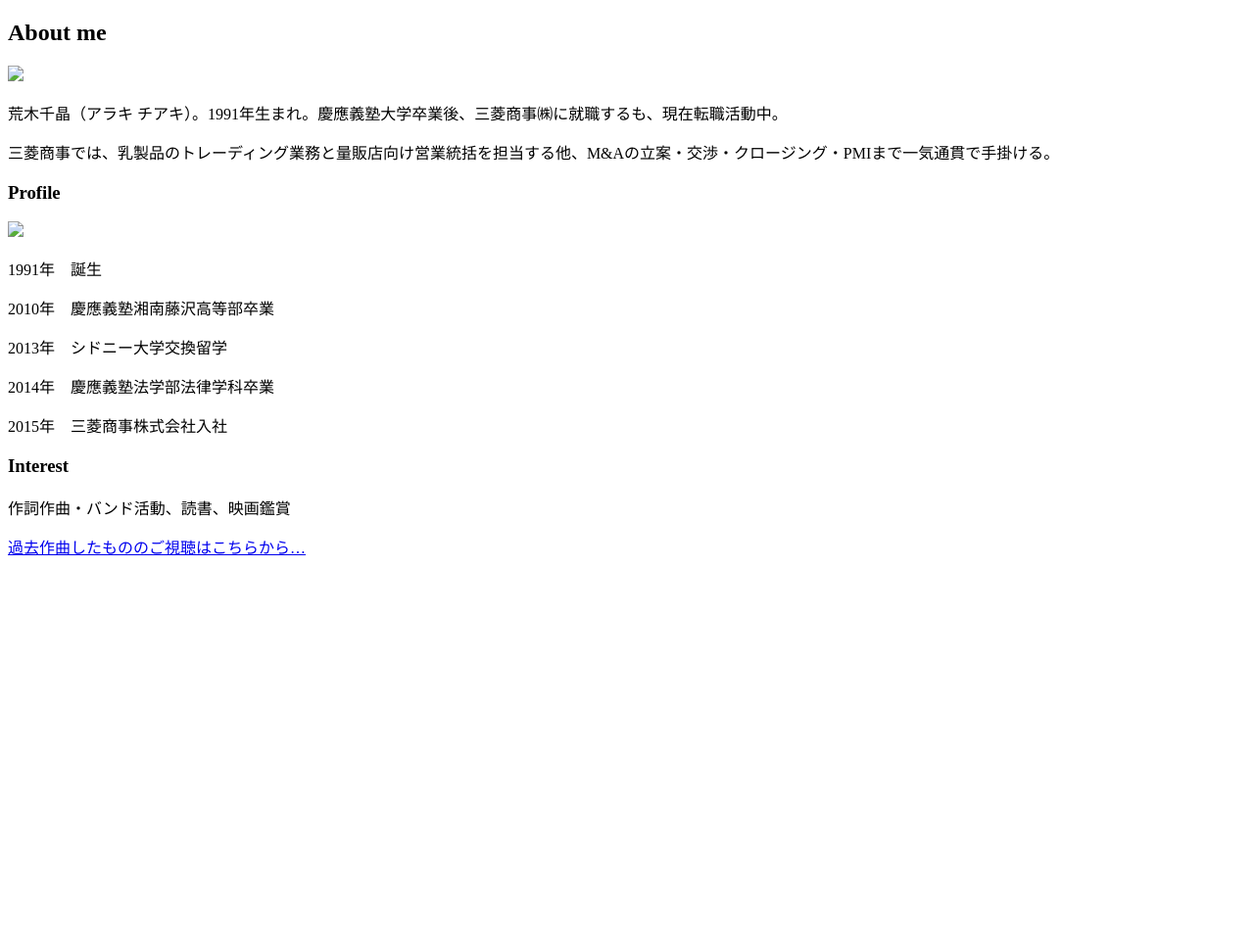
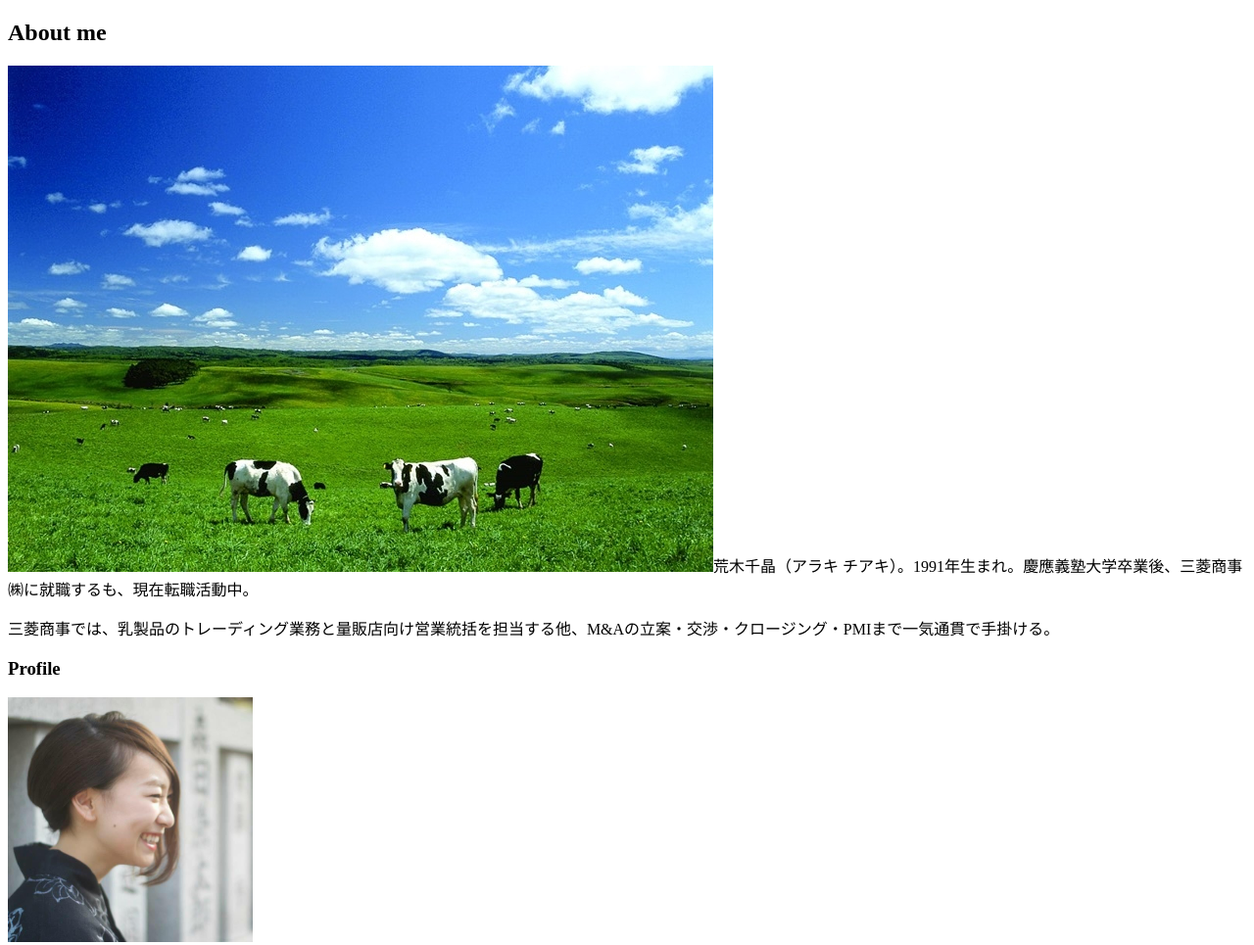
Before and after one commit to arakichisan/Profile3, a plain HTML site: page index.html in a window 1280 px wide. Shown: the top 965 px of the page at 98% size. Before the commit the page ends 800 px from the top, so only its background shows below. Drawn offline with Linux system fonts and the light colour scheme; files whose address does not match are found by name.

Commit message:
Update index.html

```diff
--- a/index.html
+++ b/index.html
@@ -9,7 +9,8 @@
     <div class="top-wrapper">
       <div class="container">
         <h2>About me</h2>
-          <img src="img/150919194303eg3n_l.jpg">
+        <div style= background: url(/Users/chiakiA/Documents/GitHub/profile/images/150919194303eg3n_l.jpg)>
+          <img src=/Users/chiakiA/Documents/GitHub/profile/images/150919194303eg3n_l.jpg
         <p>荒木千晶（アラキ チアキ）。1991年生まれ。慶應義塾大学卒業後、三菱商事㈱に就職するも、現在転職活動中。</p>
         <p>三菱商事では、乳製品のトレーディング業務と量販店向け営業統括を担当する他、M&Aの立案・交渉・クロージング・PMIまで一気通貫で手掛ける。</p>
       </div>
@@ -22,7 +23,7 @@
         <div class="lessons">
           <div class="lesson">
             <div class="lesson-icon">
-              <img src="image/11855845_868109593273788_1713613202176155895_n.jpg" width="250">
+              <img src="/Users/chiakiA/Documents/GitHub/profile/images/11855845_868109593273788_1713613202176155895_n.jpg" width="250">
             </div>
             <p class="txt-contents">1991年　誕生</p>
             <p class="txt-contents">2010年　慶應義塾湘南藤沢高等部卒業</p>
```
